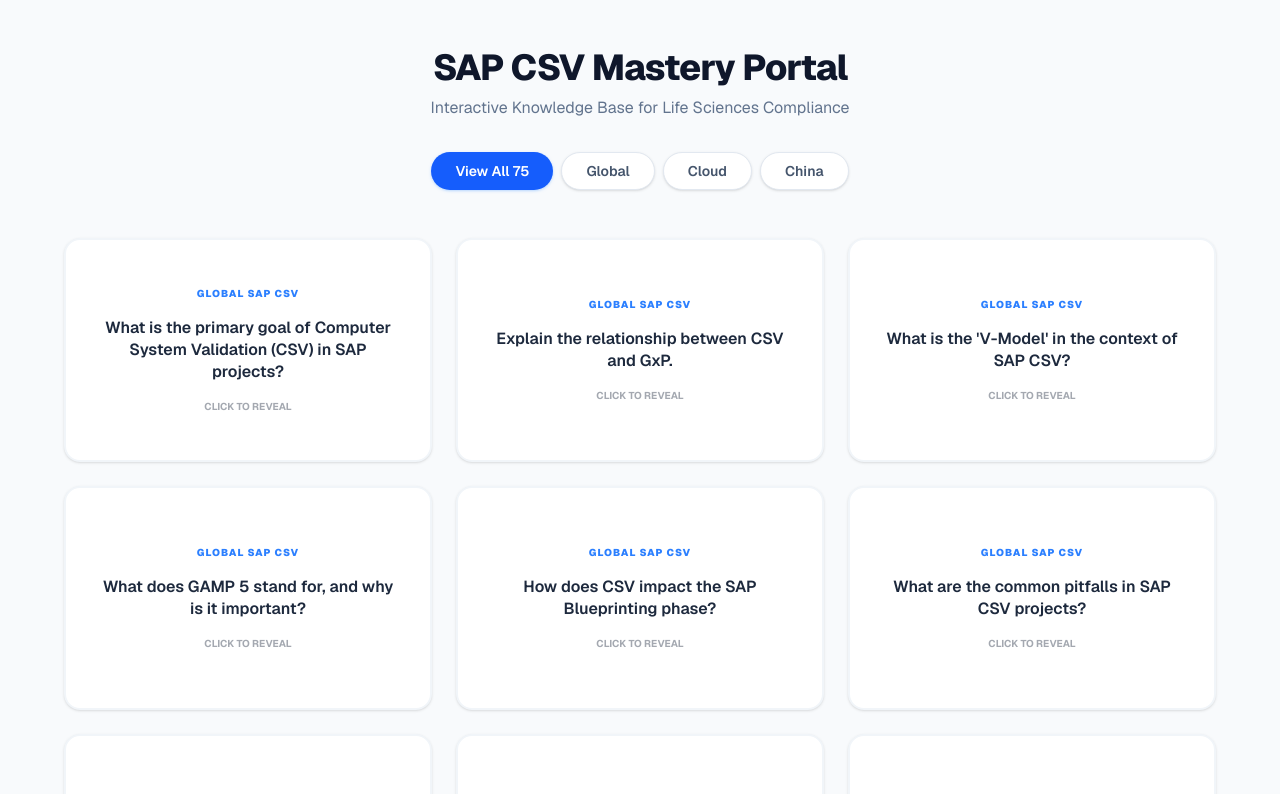
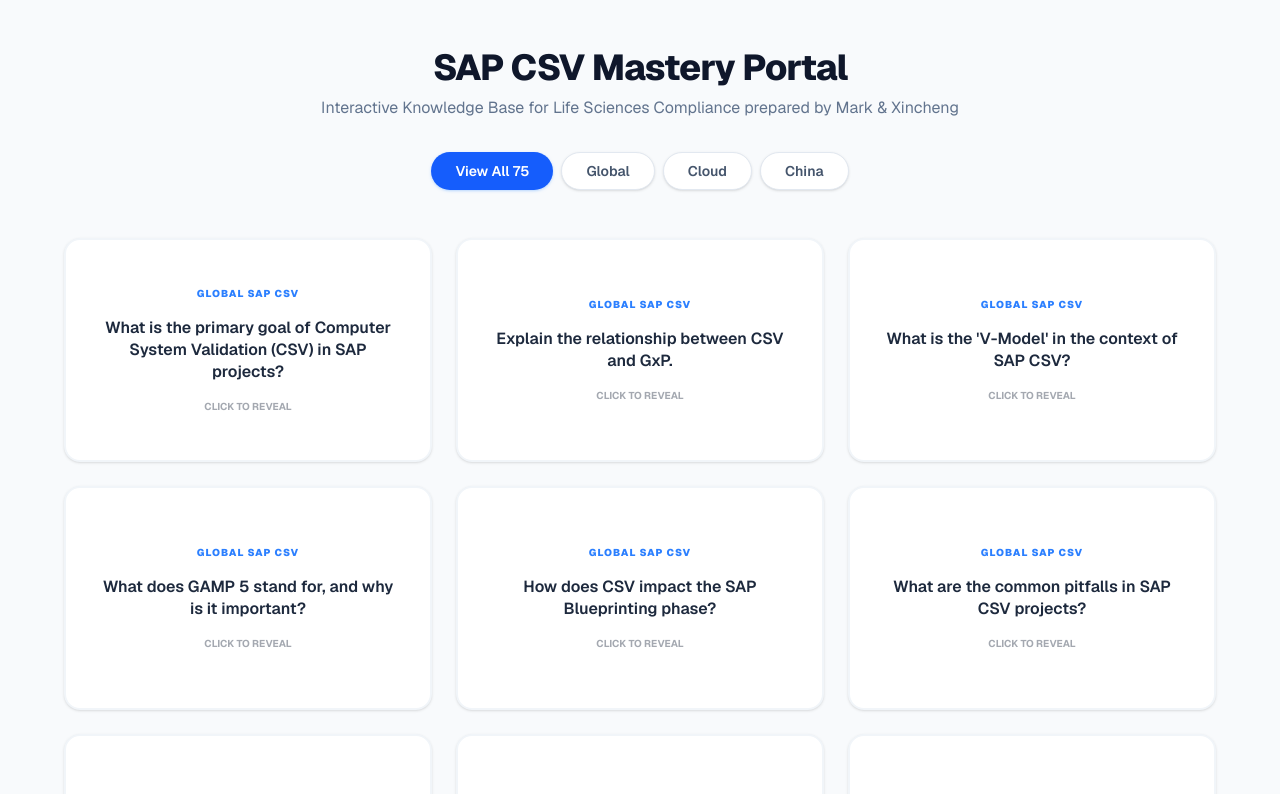
Before and after one commit to mknopfler9461/LSHC_CSV_SAP, a Next.js app in the folder my-flashcard-app/: page / in a window 1280 px wide. Shown: the top 794 px of the page. Built offline with nearby package versions, Linux system fonts and the light colour scheme.

Commit message:
Add files via upload

```diff
--- a/my-flashcard-app/app/page.js
+++ b/my-flashcard-app/app/page.js
@@ -115,7 +115,7 @@
       <div className="max-w-6xl mx-auto">
         <header className="text-center mb-12">
           <h1 className="text-4xl font-extrabold text-slate-900 tracking-tight">SAP CSV Mastery Portal</h1>
-          <p className="mt-2 text-slate-500">Interactive Knowledge Base for Life Sciences Compliance</p>
+          <p className="mt-2 text-slate-500">Interactive Knowledge Base for Life Sciences Compliance prepared by Mark & Xincheng</p>
           <div className="mt-8 flex flex-wrap justify-center gap-2">
             {['All', 'Global', 'Cloud', 'China'].map((cat) => (
               <button
```
